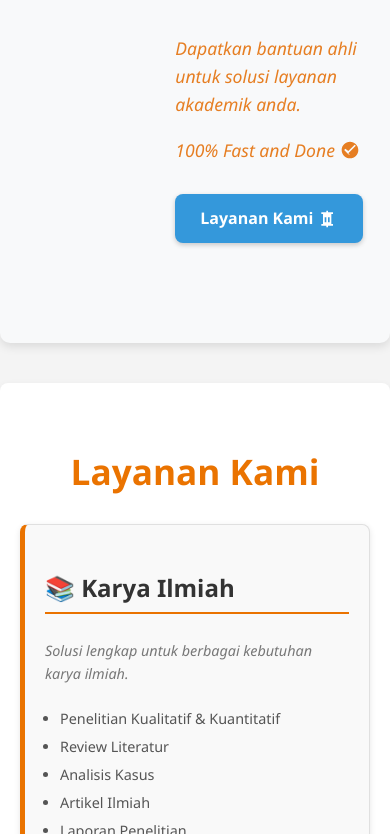
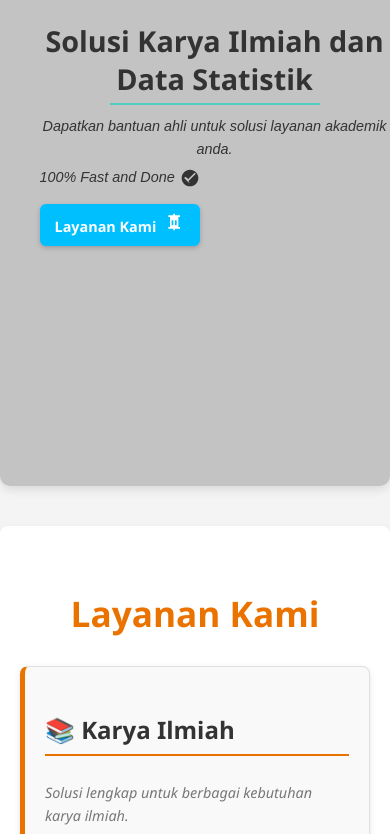
Before and after one commit to rampungjoki/trims, a plain HTML site: page index.html in a window 390 px wide. Shown: the part 398-1232 px from the top of the page. Drawn offline with Linux system fonts and the light colour scheme.

Commit message:
Update index.html

```diff
--- a/index.html
+++ b/index.html
@@ -142,16 +142,44 @@
         border-radius: 0;
     }
 
+    /* Gaya perpaduan warna elegan untuk judul */
+    .hero-title-wrapper {
+        position: relative;
+        display: inline-block; /* Agar wrapper sesuai lebar teks */
+        padding-bottom: 10px; /* Ruang untuk garis bawah */
+    }
+
     .hero-title {
         font-size: 3em;
-            margin-bottom: 15px;
+        margin-bottom: 0; /* Hilangkan margin bawah default */
         font-weight: bold;
-            color: #2c3e50;
         line-height: 1.3;
         opacity: 0;
         transform: translateY(-30px) translateX(10px);
         animation: slideInRight 1s ease-out 0.3s forwards;
         text-align: left;
+    }
+
+    .hero-title-part1 {
+        color: #FF6B6B; /* Warna cerah bagian pertama (merah muda) */
+    }
+
+    .hero-title-part2 {
+        color: #4ECDC4; /* Warna cerah bagian kedua (toska) */
+    }
+
+    .hero-title-underline {
+        position: absolute;
+        left: 0;
+        bottom: 0;
+        width: 50%; /* Lebar garis bawah awal */
+        height: 3px;
+        background-color: #4ECDC4; /* Warna garis bawah */
+        transition: width 0.3s ease-out;
+    }
+
+    .hero-content:hover .hero-title-underline {
+        width: 100%; /* Lebar penuh saat hover (opsional) */
     }
 
     @keyframes slideInRight {
@@ -161,32 +189,46 @@
         }
     }
 
+    .hero-motto-container {
+        text-align: right;
+    }
+
     .hero-motto {
         font-style: italic;
-            color: #e67e22;
-            margin-bottom: 10px;
-            font-size: 1.4em;
-            font-family: 'Segoe UI', Tahoma, Geneva, Verdana, sans-serif;
+        font-size: 1.1em;
+        font-family: 'Georgia', serif; /* Font serif yang elegan */
         text-align: right;
+    }
+
+    .hero-motto-part1 {
+        color: #FFD166; /* Warna cerah bagian pertama (kuning) */
+    }
+
+    .hero-motto-part2 {
+        color: #00BFFF; /* Warna cerah bagian kedua (biru langit) */
+    }
+
+    .hero-cta-container {
+        text-align: right;
+        margin-top: 15px;
     }
 
     .hero-cta {
         display: inline-flex;
         align-items: center;
         justify-content: center;
-            background-color: #3498db;
+        background-color: #00BFFF; /* Warna tombol biru langit */
         color: #FFFFFF;
-            padding: 15px 30px;
-            border-radius: 8px;
+        padding: 12px 25px;
+        border-radius: 6px;
         text-decoration: none;
         font-weight: bold;
         transition: background-color 0.3s ease, transform 0.3s ease;
         box-shadow: 0 2px 5px rgba(0, 0, 0, 0.2);
-            margin-top: 20px;
     }
 
     .hero-cta:hover {
-            background-color: #2980b9;
+        background-color: #1E90FF;
         transform: translateY(-2px);
     }
 
@@ -202,84 +244,133 @@
         scroll-behavior: smooth;
     }
 
-        /* Responsive Design untuk layar kecil */
+    /* Mobile Styles for Hero Section */
     @media (max-width: 768px) {
         .hero {
-        min-height: auto;
-        padding-top: 80px;
-        padding-bottom: 80px;
-        display: flex;
-        flex-direction: column;
-        justify-content: center;
-        align-items: center;
-        text-align: center; /* Teks keseluruhan di tengah */
-        background-color: #f8f9fa;
+            padding-top: 60px; /* Sesuaikan dengan tinggi navbar mobile jika perlu */
+            padding-bottom: 40px; /* Tambahkan padding bawah jika perlu */
+            text-align: center; /* Pusatkan seluruh hero section */
+        }
+
+        .hero-overlay {
+            padding: 5% !important; /* Gunakan padding simetris */
+            justify-content: center !important; /* Pusatkan overlay */
+            align-items: center !important; /* Pusatkan item secara vertikal */
+            text-align: center !important; /* Pusatkan teks di dalam overlay */
         }
 
         .hero-image-container {
-        display: none;
+            /* Anda mungkin ingin menyesuaikan ukuran atau menyembunyikan gambar di mobile */
+            /* Contoh: */
+            /* max-height: 200px; */
+            /* overflow: hidden; */
         }
 
-    .hero-overlay {
-        position: static;
+        .hero-image {
             width: 100%;
             height: auto;
-        background: none;
-        display: flex;
-        justify-content: center;
-        align-items: center;
-        padding: 20px;
+            object-fit: cover; /* Pastikan gambar tetap proporsional */
         }
 
         .hero-content {
-        max-width: 100%; /* Lebar penuh */
-        text-align: center; /* Teks di dalam konten tengah */
-        padding: 0 20px;
-        background: none;
-        border-radius: 0;
+            max-width: 95% !important; /* Lebar konten hampir penuh */
+            text-align: center !important; /* Pastikan teks rata tengah */
+            /* Tambahkan margin agar tidak terlalu mepet gambar */
+            margin-top: 20px;
+            animation: fadeInDown 0.8s ease-out forwards; /* Animasi masuk */
+        }
+
+        .hero-title-wrapper {
+            display: inline-block; /* Agar garis bawah sesuai lebar teks */
+            position: relative;
+            padding-bottom: 8px; /* Ruang untuk garis bawah */
         }
 
         .hero-title {
-        font-size: 2em;
-        line-height: 1.4;
-        color: #2c3e50;
-        opacity: 1;
-        transform: translateY(0) translateX(0);
-        animation: none;
-        text-align: center; /* Teks judul rata tengah */
-        margin-bottom: 10px;
+            font-size: 1.8rem !important; /* Ukuran font judul lebih kecil */
+            text-align: center !important; /* Pastikan judul rata tengah */
+            transform: translateY(0) translateX(0) !important; /* Reset transformasi */
+            animation-name: none !important; /* Hilangkan animasi slideInRight */
+            opacity: 1 !important; /* Pastikan tidak ada transparansi */
+            visibility: visible !important; /* Pastikan elemen terlihat */
+            display: block !important; /* Pastikan elemen adalah block */
+            margin-bottom: 10px; /* Beri jarak dengan motto */
+        }
+
+        .hero-title-part1 {
+            color: #FF6B6B; /* Warna cerah bagian pertama (merah muda) */
+        }
+
+        .hero-title-part2 {
+            color: #4ECDC4; /* Warna cerah bagian kedua (toska) */
+        }
+
+        .hero-title-underline {
+            position: absolute;
+            left: 50%;
+            bottom: 0;
+            transform: translateX(-50%);
+            width: 60%; /* Lebar garis bawah di mobile */
+            height: 2px;
+            background-color: #4ECDC4; /* Warna garis bawah */
+            transition: width 0.3s ease-out;
+        }
+
+        .hero-motto-container {
+            text-align: center; /* Pusatkan motto */
         }
 
         .hero-motto {
-        font-size: 1.1em;
-        text-align: center; /* Teks motto rata tengah */
-        color: #e67e22;
-        margin-bottom: 15px;
+            font-size: 0.9rem !important; /* Ukuran font motto lebih kecil */
+            text-align: center !important; /* Pastikan motto rata tengah */
+            margin-top: 5px;
+            margin-bottom: 5px;
+            display: block; /* Pastikan setiap motto berada di baris baru */
+            font-family: 'Arial', sans-serif; /* Font sans-serif yang umum */
+        }
+
+        .hero-motto-part1 {
+            color: #FFD166; /* Warna cerah bagian pertama (kuning) */
+            display: block; /* Setiap bagian motto di baris baru */
+        }
+
+        .hero-motto-part2 {
+            color: #00BFFF; /* Warna cerah bagian kedua (biru langit) */
+            display: block; /* Setiap bagian motto di baris baru */
+        }
+
+        .hero-cta-container {
+            text-align: center; /* Pusatkan tombol */
+            margin-top: 15px;
         }
 
         .hero-cta {
-        display: inline-flex;
-        align-items: center;
-        justify-content: center; /* Tombol tengah */
-        background-color: #3498db;
-        color: #FFFFFF;
-        padding: 12px 25px;
-        border-radius: 8px;
-        text-decoration: none;
-        font-weight: bold;
-        transition: background-color 0.3s ease, transform 0.3s ease;
-        box-shadow: 0 2px 5px rgba(0, 0, 0, 0.2);
-        margin-top: 15px;
-        margin-left: auto;
-        margin-right: auto; /* Tombol tengah */
+            font-size: 0.9rem !important; /* Ukuran font tombol lebih kecil */
+            display: inline-flex !important; /* Gunakan inline-flex untuk mengatur margin */
+            margin: 10px auto !important; /* Pusatkan tombol */
+            padding: 8px 15px !important; /* Ukuran padding tombol lebih kecil */
+            background-color: #00BFFF; /* Warna tombol biru langit */
         }
 
         .hero-cta svg {
-        margin-left: 8px;
-        width: 20px;
-        height: 20px;
+            width: 16px;
+            height: 16px;
+            margin-left: 5px;
         }
     }
+
+    /* Keyframes untuk animasi masuk */
+    @keyframes fadeInDown {
+        from {
+            opacity: 0;
+            transform: translateY(-20px);
+        }
+        to {
+            opacity: 1;
+            transform: translateY(0);
+        }
+    }
+
     /* Services Section */
     .services {
         padding: 30px 20px;
@@ -389,7 +480,7 @@
         fill: currentColor;
     }
 
-        /* Why Choose Us Section */
+    /* Why Choose Us Section*/
     .why-choose-us {
         background-color: #D3CA79; /* Latar belakang kuning kecoklatan */
         color: #333;
@@ -704,6 +795,37 @@
         .nav-links ul li a:hover {
             color: #E83F25;
         }
+
+        .hero-content {
+            text-align: center !important; /* Pastikan konten hero rata tengah */
+        }
+
+        .hero-title {
+            text-align: center !important; /* Pastikan judul rata tengah */
+        }
+
+        .hero-title-underline {
+            left: 50% !important;
+            transform: translateX(-50%) !important;
+        }
+
+        .hero-motto-container {
+            text-align: center !important; /* Pusatkan motto */
+        }
+
+        .hero-motto {
+            text-align: center !important; /* Pastikan motto rata tengah */
+            display: block;
+        }
+
+        .hero-cta-container {
+            text-align: center !important; /* Pusatkan tombol */
+        }
+
+        .hero-cta {
+            display: inline-block !important; /* Gunakan inline-block agar rata tengah */
+            margin: 10px auto !important; /* Beri margin otomatis untuk tengah */
+        }
     }
 </style>
 </head>
@@ -741,7 +863,12 @@
     </div>
     <div class="hero-overlay" style="justify-content: flex-end; padding-right: 5%;">
         <div class="hero-content" style="max-width: 50%; text-align: left;">
-            <h1 class="hero-title animated-title" style="text-align: left; transform: translateY(-30px) translateX(10px); animation-name: slideInRight;">Solusi Karya Ilmiah dan Data Statistik</h1>
+            <h1 class="hero-title animated-title" style="text-align: left; transform: translateY(-30px) translateX(10px); animation-name: slideInRight;">
+    <span class="hero-title-wrapper">
+        Solusi Karya Ilmiah dan Data Statistik
+        <span class="hero-title-underline"></span>
+    </span>
+</h1>
             <p class="hero-motto" style="text-align: left; font-style: italic;">
                 Dapatkan bantuan ahli untuk solusi layanan akademik anda.
             </p>
```
Lines whose indentation alone changed are shown as unchanged.
